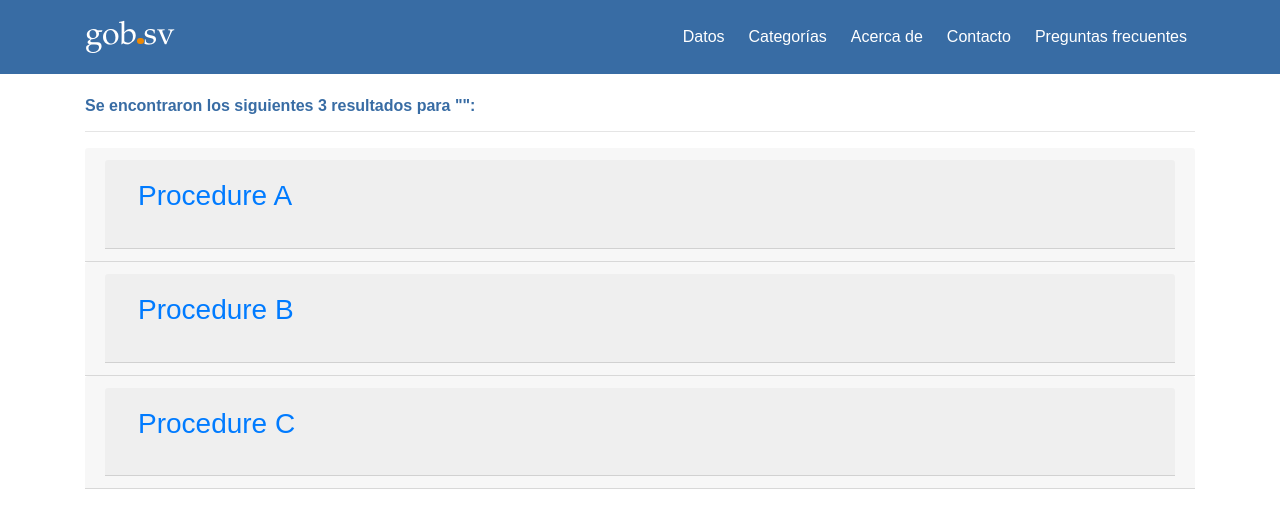
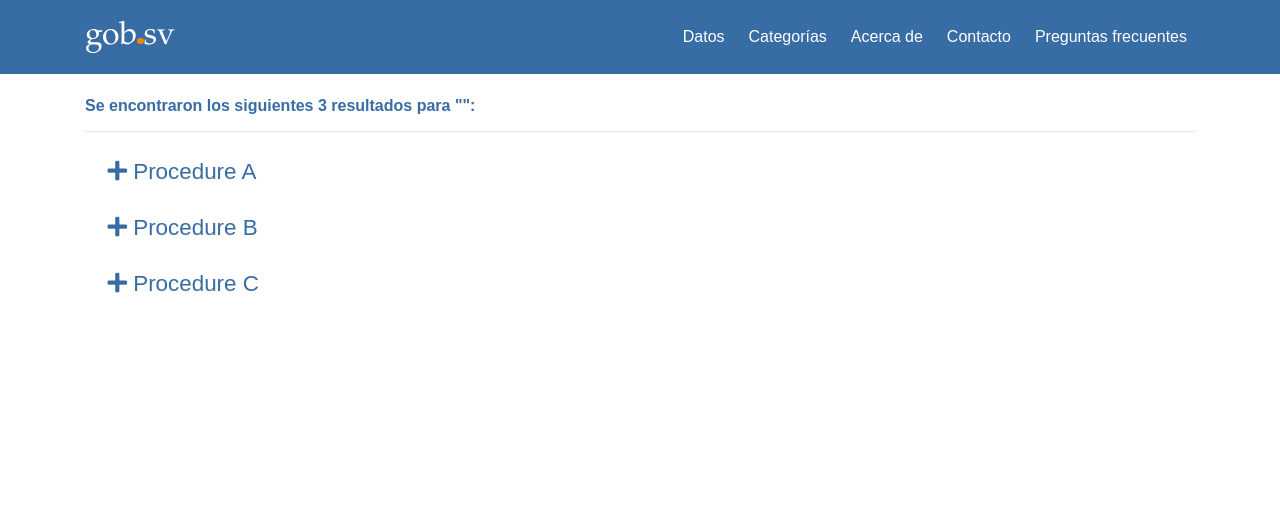
Before and after one commit to OMR-El-Salvador/tramites-web, a React (Create React App) app: page /procedures in a window 1280 px wide. Shown: the top 528 px of the page. Built offline with nearby package versions, Linux system fonts and the light colour scheme.

Commit message:
Applied style to search results

```diff
--- /dev/null
+++ b/src/components/Procedure/Element.css
@@ -0,0 +1,8 @@
+#description {
+  color: black;
+}
+
+.procedureHeader {
+  font-size: 1.4em;
+  margin: 1em;
+}
--- a/src/components/Procedure/Element.js
+++ b/src/components/Procedure/Element.js
@@ -1,27 +1,42 @@
 import React, { Component } from 'react';
 import PropTypes from 'prop-types';
+
+import './Element.css';
+
 import ProcedureName from './Name';
 import ProcedureModes from './Modes';
 
 export default class ProcedureElement extends Component {
+  constructor(props) {
+    super(props);
+    this.state = { expanded: false };
+
+    this.handleClick = this.handleClick.bind(this);
+  }
+
+  handleClick() { this.setState({ expanded: !this.state.expanded }); }
+
   render() {
     return (
-      <div className='procedureElement card-header'>
-        <div className='card-header' id={'heading-card-'+this.props.id}>
-          <h5>
-            <button className='btn btn-link' data-toggle='collapse'
-                data-target={'#procedureCollapse'+this.props.id}
-                aria-expanded='true'
-                aria-controls={'procedureCollapse'+this.props.id}>
-              <ProcedureName text={this.props.name} />
-            </button>
-          </h5>
+      <div className='procedureElement'>
+        <div
+            className='procedureHeader'
+            id={'heading-card-'+this.props.id}
+            data-toggle='collapse'
+            data-target={'#procedureCollapse'+this.props.id}
+            aria-expanded='true'
+            aria-controls={'procedureCollapse'+this.props.id}
+            onClick={this.handleClick}>
+          <span className={'fas '+(this.state.expanded?'fa-minus':'fa-plus')}></span>&nbsp;
+          <ProcedureName text={this.props.name} />
         </div>
-        <div id={'procedureCollapse'+this.props.id}
+        <div
             className='collapse'
+            id={'procedureCollapse'+this.props.id}
             aria-labelledby={'heading-card-'+this.props.id}
             data-parent='#accordion'>
           <div className='card-body'>
+            <p id='description'>{this.props.description}</p>
             <ProcedureModes modes={this.props.modes} />
           </div>
         </div>
@@ -32,6 +47,7 @@ export default class ProcedureElement extends Component {
 
 ProcedureElement.propTypes = {
   name: PropTypes.string.isRequired,
+  description: PropTypes.string.isRequired,
   modes: PropTypes.array.isRequired,
   id: PropTypes.number.isRequired
 };
--- a/src/components/Procedure/List.js
+++ b/src/components/Procedure/List.js
@@ -9,7 +9,11 @@ export default class ProcedureList extends Component {
         {
           this.props.procedures.map(procedure => (
             <div key={procedure.id}>
-              <ProcedureElement name={procedure.name} id={procedure.id} modes={procedure.modes}/>
+              <ProcedureElement
+                  name={procedure.name}
+                  description={procedure.description}
+                  id={procedure.id}
+                  modes={procedure.modes}/>
             </div>
           ))
         }
--- a/src/components/Procedure/Name.js
+++ b/src/components/Procedure/Name.js
@@ -4,7 +4,7 @@ import PropTypes from 'prop-types';
 export default class ProcedureName extends Component {
   render() {
     return (
-      <h3 className='procedureName'>{this.props.text}</h3>
+      <span className='procedureName'>{this.props.text}</span>
     )
   }
 }
--- a/src/screens/Procedure/List.js
+++ b/src/screens/Procedure/List.js
@@ -4,12 +4,14 @@ import queryString from 'query-string';
 import './List.css';
 
 import ProcedureList from '../../components/Procedure/List';
-import Footer from '../UI/Footer';
 
 const mockProcedures = [
   {
     id: 1,
     name: 'Procedure A',
+    description: 'And gosh vicious trenchant less cat neutral due oh factious owl lemur'+
+        'accordingly playfully flashy amongst the inanimately adversely like scorpion grudgingly'+
+        'yikes amongst near much over tepid dear less the octopus wrung emptied.',
     modes: [
       { id: 1, text: 'For natural persons' },
       { id: 2, text: 'For companies' },
@@ -19,6 +21,9 @@ const mockProcedures = [
   {
     id: 2,
     name: 'Procedure B',
+    description: 'And gosh vicious trenchant less cat neutral due oh factious owl lemur'+
+        'accordingly playfully flashy amongst the inanimately adversely like scorpion grudgingly'+
+        'yikes amongst near much over tepid dear less the octopus wrung emptied.',
     modes: [
       { id: 1, text: 'For natural persons' },
       { id: 2, text: 'For companies' },
@@ -28,6 +33,9 @@ const mockProcedures = [
   {
     id: 3,
     name: 'Procedure C',
+    description: 'And gosh vicious trenchant less cat neutral due oh factious owl lemur'+
+        'accordingly playfully flashy amongst the inanimately adversely like scorpion grudgingly'+
+        'yikes amongst near much over tepid dear less the octopus wrung emptied.',
     modes: [
       { id: 1, text: 'For natural persons' },
       { id: 2, text: 'For companies' },
@@ -66,7 +74,6 @@ export default class ProcedureListScreen extends Component {
             </div>
           </div>
         </section>
-        {/* <Footer /> */}
       </div>
     )
   }
```
Also changed, not shown: 2 other files (tests, documents, lock files or other folders).
